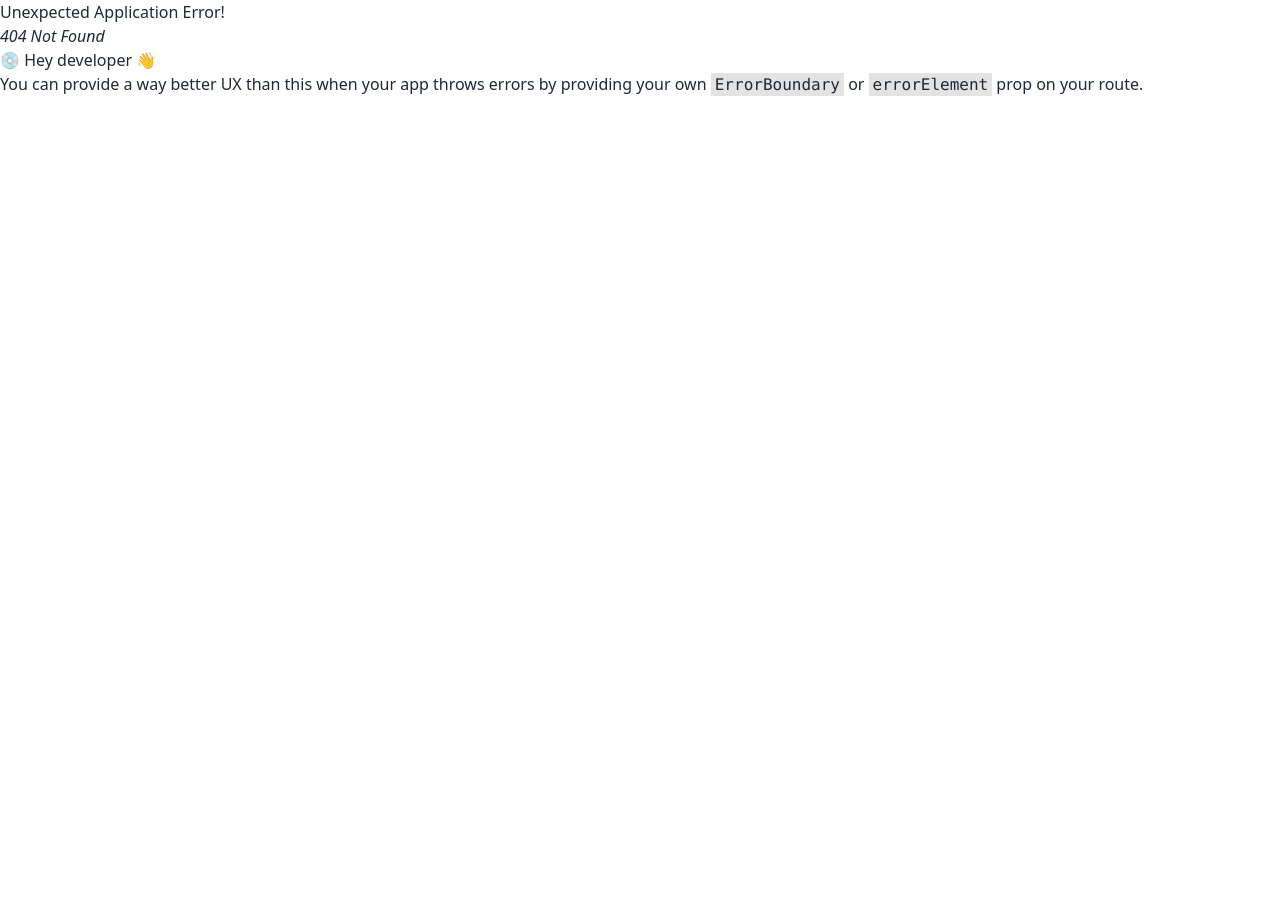
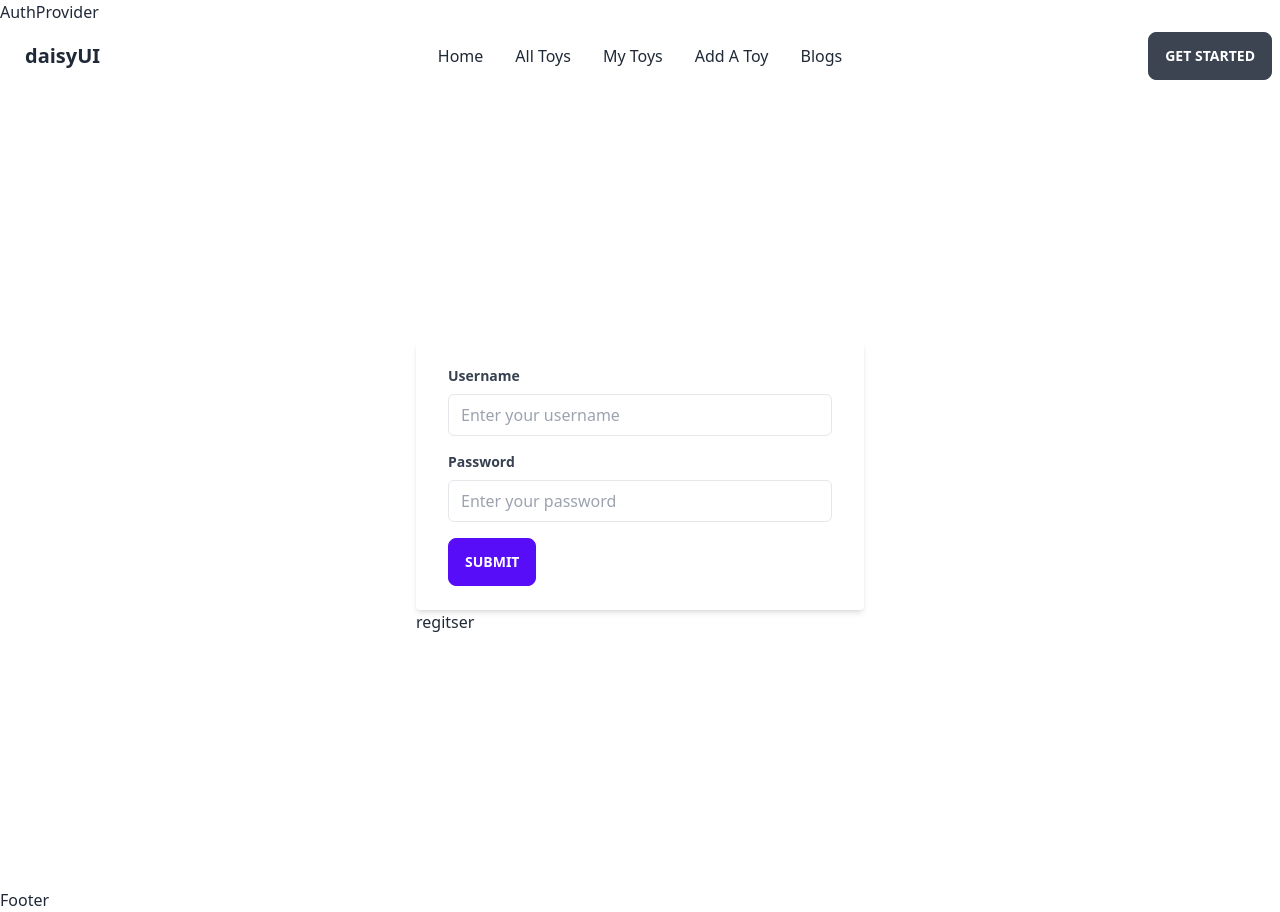
Before and after one commit to nazmul906/b7a11-toy-marketplace-client-side-nazmul906, a React (Vite) app: page /login in a window 1280 px wide. Before the commit this address had no page. Before the commit the page ends 800 px from the top, so only its background shows below. Built offline with nearby package versions, Linux system fonts and the light colour scheme.

Commit message:
register and login page created with authcontext

```diff
--- a/package.json
+++ b/package.json
@@ -11,6 +11,7 @@
   },
   "dependencies": {
     "daisyui": "^2.51.6",
+    "firebase": "^9.22.0",
     "localforage": "^1.10.0",
     "match-sorter": "^6.3.1",
     "react": "^18.2.0",
--- /dev/null
+++ b/src/AuthProvider/AuthProvider.jsx
@@ -0,0 +1,23 @@
+import React from "react";
+import { createContext, useEffect, useState } from "react";
+import { getAuth } from "firebase/auth";
+export const AuthContext = createContext();
+import app from "../firebase/firebase.config";
+const auth = getAuth(app);
+
+const AuthProvider = ({ children }) => {
+  const [user, setUser] = useState([]);
+
+  const createUser = (email, password) => {
+    createUserWithEmailAndPassword(auth, email, password);
+  };
+  const authInfo = { createUser };
+  return (
+    <div>
+      <h5>AuthProvider</h5>
+      <AuthContext.Provider value={authInfo}>{children}</AuthContext.Provider>
+    </div>
+  );
+};
+
+export default AuthProvider;
--- /dev/null
+++ b/src/firebase/firebase.config.js
@@ -0,0 +1,18 @@
+// Import the functions you need from the SDKs you need
+import { initializeApp } from "firebase/app";
+// TODO: Add SDKs for Firebase products that you want to use
+// https://firebase.google.com/docs/web/setup#available-libraries
+
+// Your web app's Firebase configuration
+const firebaseConfig = {
+  apiKey: "AIzaSyBEEyPvjYcB-y5FiVP5kayuMHvbezDEge8",
+  authDomain: "assignb7a11-toy-market.firebaseapp.com",
+  projectId: "assignb7a11-toy-market",
+  storageBucket: "assignb7a11-toy-market.appspot.com",
+  messagingSenderId: "902602785868",
+  appId: "1:902602785868:web:07e0a5eac188629dd9e0e9",
+};
+
+// Initialize Firebase
+const app = initializeApp(firebaseConfig);
+export default app;
--- a/src/main.jsx
+++ b/src/main.jsx
@@ -4,11 +4,13 @@ import "./index.css";
 
 import { RouterProvider } from "react-router-dom";
 import router from "./routes/Routes";
-
+import AuthProvider from "./AuthProvider/AuthProvider";
 ReactDOM.createRoot(document.getElementById("root")).render(
   <div className="max-w-7xl mx-auto">
     <React.StrictMode>
-      <RouterProvider router={router} />
+      <AuthProvider>
+        <RouterProvider router={router} />
+      </AuthProvider>
     </React.StrictMode>
   </div>
 );
--- /dev/null
+++ b/src/pages/Display/ToyCard/ToyCard.jsx
@@ -0,0 +1,20 @@
+import React from "react";
+
+const ToyCard = ({ toy }) => {
+  console.log(toy);
+  const { description, email, pictureURL } = toy;
+  // {toy.description}
+  //   {
+  //     toy.map((item) => item.email);
+  //   }
+  //
+  return (
+    <div>
+      <h3> {description}</h3>
+      <img height="100px" width="150px" src={pictureURL}></img>
+      <button>View Details</button>
+    </div>
+  );
+};
+
+export default ToyCard;
--- a/src/pages/Home/SubCategory/SubCategory.jsx
+++ b/src/pages/Home/SubCategory/SubCategory.jsx
@@ -1,8 +1,10 @@
 import React from "react";
 import "./subcategory.css";
 import { useState, useEffect } from "react";
+import ToyCard from "../../Display/ToyCard/ToyCard";
 const SubCategory = () => {
   const [active, setActive] = useState("disneyprincess");
+  const [toys, setToys] = useState([]);
   const handleClick = (categoryname) => {
     setActive(categoryname);
     console.log(active);
@@ -11,7 +13,7 @@ const SubCategory = () => {
     fetch(`http://localhost:5000/alltoys/${active}`, {})
       .then((res) => res.json())
       .then((data) => {
-        console.log(data);
+        setToys(data);
       });
   }, [active]);
   return (
@@ -54,6 +56,12 @@ const SubCategory = () => {
           </li>
         </div>
       </div>
+
+      <div>
+        {toys.map((item) => (
+          <ToyCard toy={item}></ToyCard>
+        ))}
+      </div>
     </div>
   );
 };
--- a/src/pages/Login/Login.jsx
+++ b/src/pages/Login/Login.jsx
@@ -0,0 +1,61 @@
+import React from "react";
+import { Link } from "react-router-dom";
+
+const Login = () => {
+  const handleClick = (event) => {
+    event.preventDefault();
+    const form = event.target;
+    const username = form.name.value;
+    const password = form.password.value;
+    console.log(username, password);
+  };
+  return (
+    <div>
+      <div className="flex justify-center items-center h-screen">
+        <div className="w-full max-w-md">
+          <form
+            className="bg-white shadow-md rounded px-8 py-6"
+            onSubmit={handleClick}
+          >
+            <div className="mb-4">
+              <label className="block text-gray-700 text-sm font-bold mb-2">
+                Username
+              </label>
+              <input
+                className="w-full px-3 py-2 border rounded-md "
+                name="name"
+                type="text"
+                placeholder="Enter your username"
+              />
+            </div>
+            <div className="mb-4">
+              <label className="block text-gray-700 text-sm font-bold mb-2">
+                Password
+              </label>
+              <input
+                className="w-full px-3 py-2 border rounded-md "
+                type="password"
+                name="password"
+                placeholder="Enter your password"
+              />
+            </div>
+            <div className="flex items-center justify-between">
+              {/* <button
+                class="bg-blue-500 hover:bg-blue-700 text-white font-bold py-2 px-4 rounded focus:outline-none focus:shadow-outline"
+                type="button"
+              >
+                Sign In
+              </button> */}
+              <input className="btn btn-primary" type="submit" value="submit" />
+            </div>
+          </form>
+          <Link to="/register">
+            <button>regitser</button>
+          </Link>
+        </div>
+      </div>
+    </div>
+  );
+};
+
+export default Login;
--- a/src/pages/Register/Register.jsx
+++ b/src/pages/Register/Register.jsx
@@ -1,9 +1,74 @@
 import React from "react";
+import AuthContext from "../../AuthProvider/AuthProvider";
+import { useContext, useEffect, useState } from "react";
+const Register = () => {
+  const [createuser] = useContext(AuthContext);
+  const handleRegister = () => {
+    event.preventDefault();
+    const form = event.target;
+    const username = form.name.value;
+    const email = form.email.value;
+    const password = form.password.value;
+    console.log(username, password);
+    createuser(email, password)
+      .then((result) => {
+        const signeduser = result.user;
+        console.log("registered", signedUser);
+      })
+      .catch((error) => console.log(error.message));
+  };
+  return (
+    <div class="flex justify-center items-center h-screen">
+      <div class="w-full max-w-md">
+        <form
+          onSubmit={handleRegister}
+          class="bg-white shadow-md rounded px-8 py-6"
+        >
+          <div class="mb-4">
+            <label class="block text-gray-700 text-sm font-bold mb-2">
+              Name
+            </label>
+            <input
+              class="w-full px-3 py-2 border rounded-md focus:outline-none focus:ring-blue-500 focus:border-blue-500"
+              name="name"
+              type="text"
+              placeholder="Enter your name"
+            />
+          </div>
+          <div class="mb-4">
+            <label class="block text-gray-700 text-sm font-bold mb-2">
+              Email
+            </label>
+            <input
+              class="w-full px-3 py-2 border rounded-md focus:outline-none focus:ring-blue-500 focus:border-blue-500"
+              name="email"
+              type="email"
+              placeholder="Enter your email"
+            />
+          </div>
+          <div class="mb-4">
+            <label class="block text-gray-700 text-sm font-bold mb-2">
+              Password
+            </label>
+            <input
+              class="w-full px-3 py-2 border rounded-md focus:outline-none focus:ring-blue-500 focus:border-blue-500"
+              name="password"
+              type="password"
+              placeholder="Enter your password"
+            />
+          </div>
 
-const Register = () => {
-  return (
-    <div>
-      <h6>Register page</h6>
+          <div className="flex items-center justify-between">
+            {/* <button
+                class="bg-blue-500 hover:bg-blue-700 text-white font-bold py-2 px-4 rounded focus:outline-none focus:shadow-outline"
+                type="button"
+              >
+                Sign In
+              </button> */}
+            <input className="btn btn-primary" type="submit" value="submit" />
+          </div>
+        </form>
+      </div>
     </div>
   );
 };
--- a/src/routes/Routes.jsx
+++ b/src/routes/Routes.jsx
@@ -5,6 +5,7 @@ import Main from "../MainLayout/Main";
 import Home from "../pages/Home/Home/Home";
 import Blog from "../pages/Shared/Blog/Blog";
 import Register from "../pages/Register/Register";
+import Login from "../pages/Login/Login";
 const router = createBrowserRouter([
   {
     path: "/",
@@ -22,6 +23,10 @@ const router = createBrowserRouter([
         path: "register",
         element: <Register></Register>,
       },
+      {
+        path: "login",
+        element: <Login></Login>,
+      },
     ],
   },
 ]);
```
Also changed, not shown: 1 other file (tests, documents, lock files or other folders).
